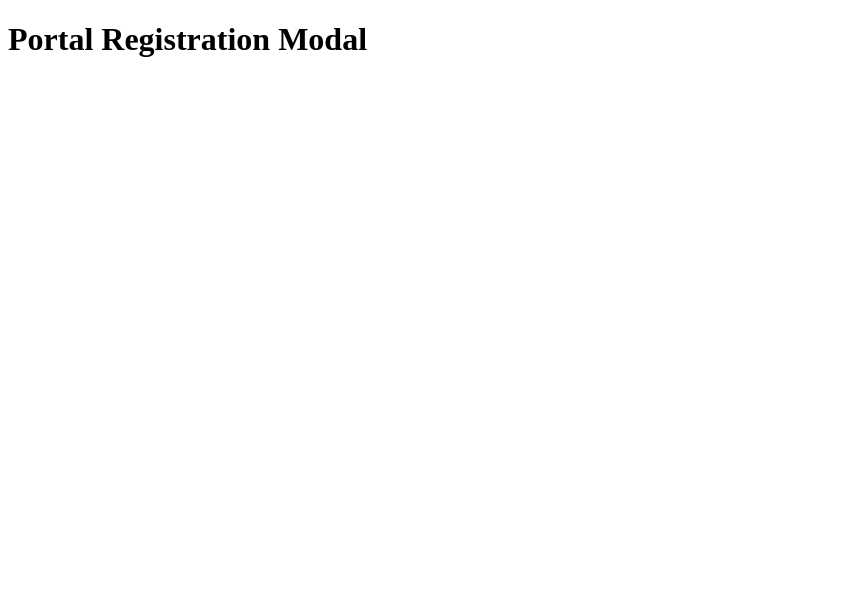
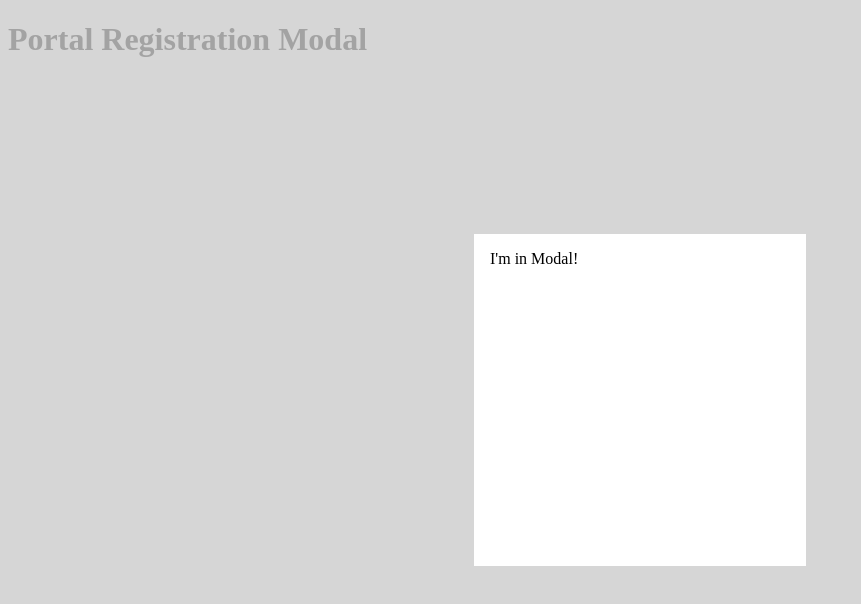
Before and after one commit to bobaekang/poc-portal-register-modal, a React (Create React App) app: page / in a window 1280 px wide. Shown: the top 604 px of the page, without its empty margins (0-861 px from the left). Built offline with nearby package versions, Linux system fonts and the light colour scheme.

Commit message:
Initial modal setup

```diff
--- a/src/App.js
+++ b/src/App.js
@@ -1,7 +1,24 @@
 import React from "react";
+import Modal from "./Modal";
 
 function App() {
-  return <h1>Portal Registration Modal</h1>;
+  return (
+    <>
+      <h1>Portal Registration Modal</h1>
+      <Modal>
+        <div
+          style={{
+            backgroundColor: "#fff",
+            height: "300px",
+            width: "300px",
+            padding: "1rem",
+          }}
+        >
+          I'm in Modal!
+        </div>
+      </Modal>
+    </>
+  );
 }
 
 export default App;
--- /dev/null
+++ b/src/Modal.js
@@ -0,0 +1,27 @@
+import React from "react";
+import ReactDOM from "react-dom";
+
+function Modal({ children }) {
+  return ReactDOM.createPortal(
+    <div
+      id="modal"
+      style={{
+        position: "absolute",
+        left: 0,
+        top: 0,
+        width: "100vw",
+        height: "100vh",
+        background: "#cccc",
+        display: "flex",
+        alignItems: "center",
+        justifyContent: "center",
+        zIndex: 999,
+      }}
+    >
+      {children}
+    </div>,
+    document.body
+  );
+}
+
+export default Modal;
```
